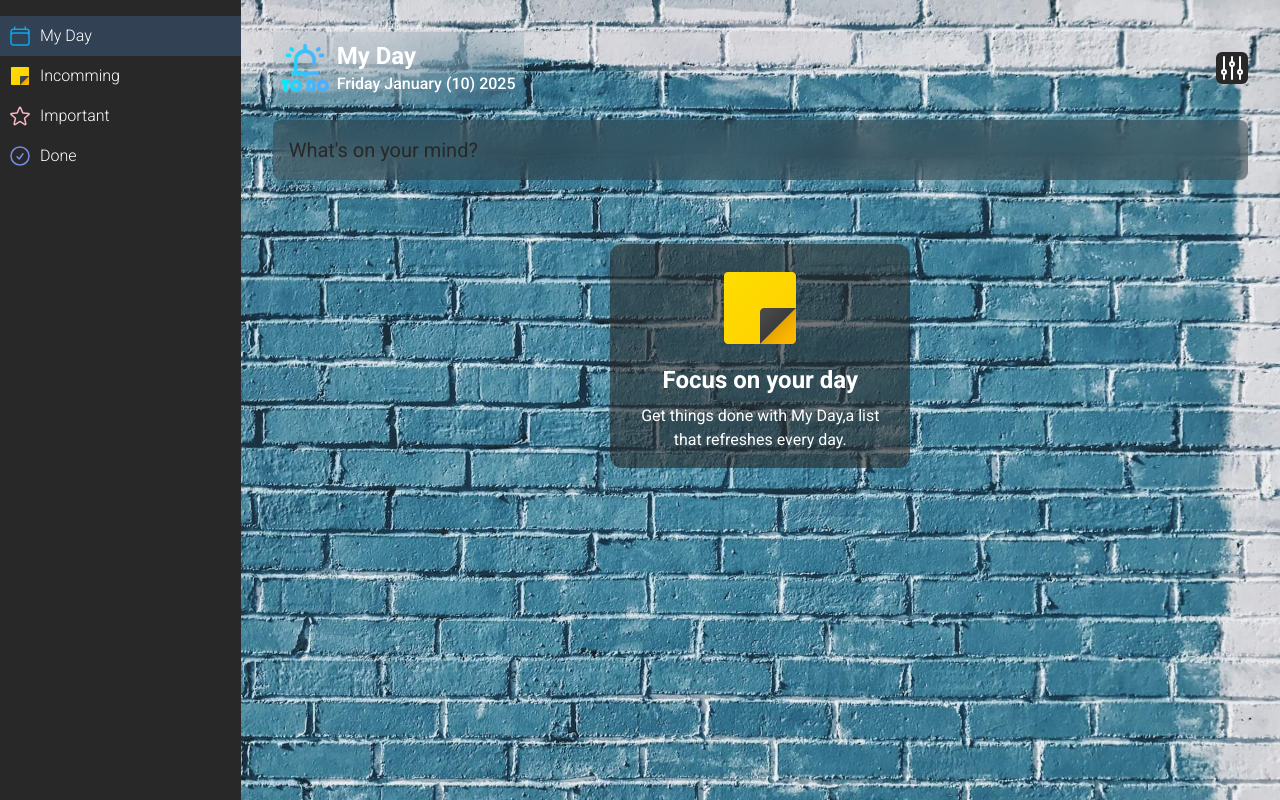
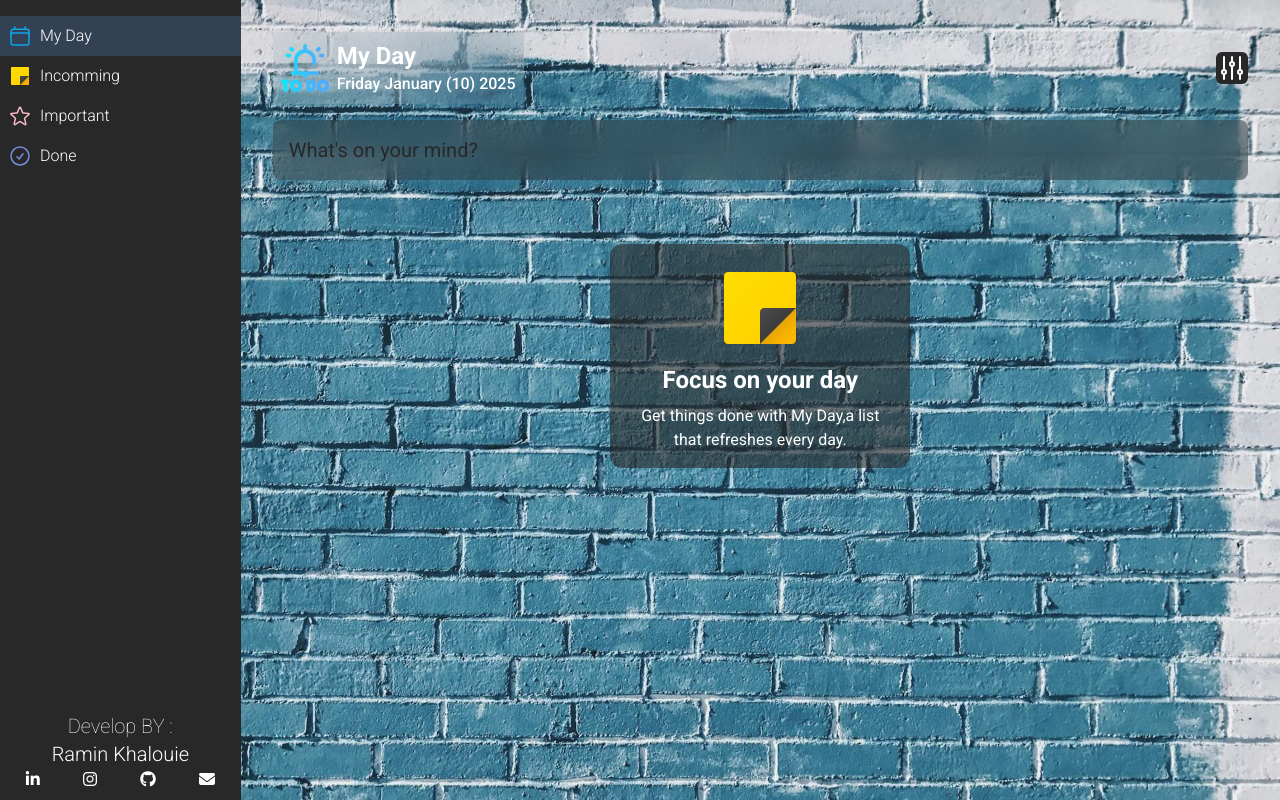
Before and after one commit to RaminKhalouie/ToDoList, a website: page src/index.html in a window 1280 px wide. Drawn offline with Linux system fonts and the light colour scheme; a web font is replaced by a local one.

Commit message:
[CHORE] : Add watermark

```diff
--- a/src/index.html
+++ b/src/index.html
@@ -14,6 +14,10 @@
     <link
         href="https://fonts.googleapis.com/css2?family=Roboto:ital,wght@0,100..900;1,100..900&family=Rubik+Vinyl&display=swap"
         rel="stylesheet">
+    <!--========== FontAwesome ==========-->
+    <link rel="stylesheet" href="https://cdnjs.cloudflare.com/ajax/libs/font-awesome/6.6.0/css/all.min.css"
+        integrity="sha512-Kc323vGBEqzTmouAECnVceyQqyqdsSiqLQISBL29aUW4U/M7pSPA/gEUZQqv1cwx4OnYxTxve5UMg5GT6L4JJg=="
+        crossorigin="anonymous" referrerpolicy="no-referrer" />
 </head>
 
 <body class="font-Roboto w-full h-screen flex">
@@ -26,7 +30,7 @@
     </div>
     <!-- Sidebar -->
     <aside
-        class="h-full z-10 w-[300px] fixed top-0 left-0 bg-bgDark text-white transition-all duration-300 -translate-x-full lg:translate-x-0 lg:static"
+        class="h-full flex flex-col justify-between z-10 w-[300px] fixed top-0 left-0 bg-bgDark text-white transition-all duration-300 -translate-x-full lg:translate-x-0 lg:static"
         id="menu">
         <ul class="mt-20 lg:mt-4">
             <li class="flex gap-2 items-center cursor-pointer hover:bg-slate-500 bg-slate-700 transition-all duration-300 p-2"
@@ -50,6 +54,33 @@
                 <span class="font-light">Done</span>
             </li>
         </ul>
+
+
+        <div class="flex  items-center gap-2 p-2">
+            <!-- <img src="assets/images/Ramin-khalouie.webp"
+                class="w-[60px] aspect-square rounded-full object-cover border-2" alt=""> -->
+            <div class=" flex flex-col flex-grow">
+                <h4 class="flex flex-col items-center text-xl font-thin">Develop BY : <strong class="font-light">Ramin
+                        Khalouie </strong></h4>
+                <div class="flex  justify-around gap-2 *:text-white *:duration-300">
+
+                    <a href="https://www.linkedin.com/in/ramin-khalouie-83902a20a/" target="_blank">
+                        <i class="fa-brands fa-linkedin-in"></i>
+                    </a>
+                    <a href="https://instagram.com/ramin_developer" target="_blank">
+                        <i class="fa-brands fa-instagram"></i>
+                    </a>
+                    <a href="https://github.com/RaminKhalouie" target="_blank">
+                        <i class="fa-brands fa-github"></i>
+                    </a>
+                    <a href="mailto:ra.khalouie@gmail.com" target="_blank">
+                        <i class="fa-solid fa-envelope"></i>
+                    </a>
+                </div>
+
+            </div>
+
+        </div>
     </aside>
     <!-- Main -->
     <main class="w-full h-screen bg-fixed bg-cover bg-top p-8 flex flex-col">
```
Also changed, not shown: src/assets/images/Ramin-khalouie.webp (added), src/assets/styles/master.css.
